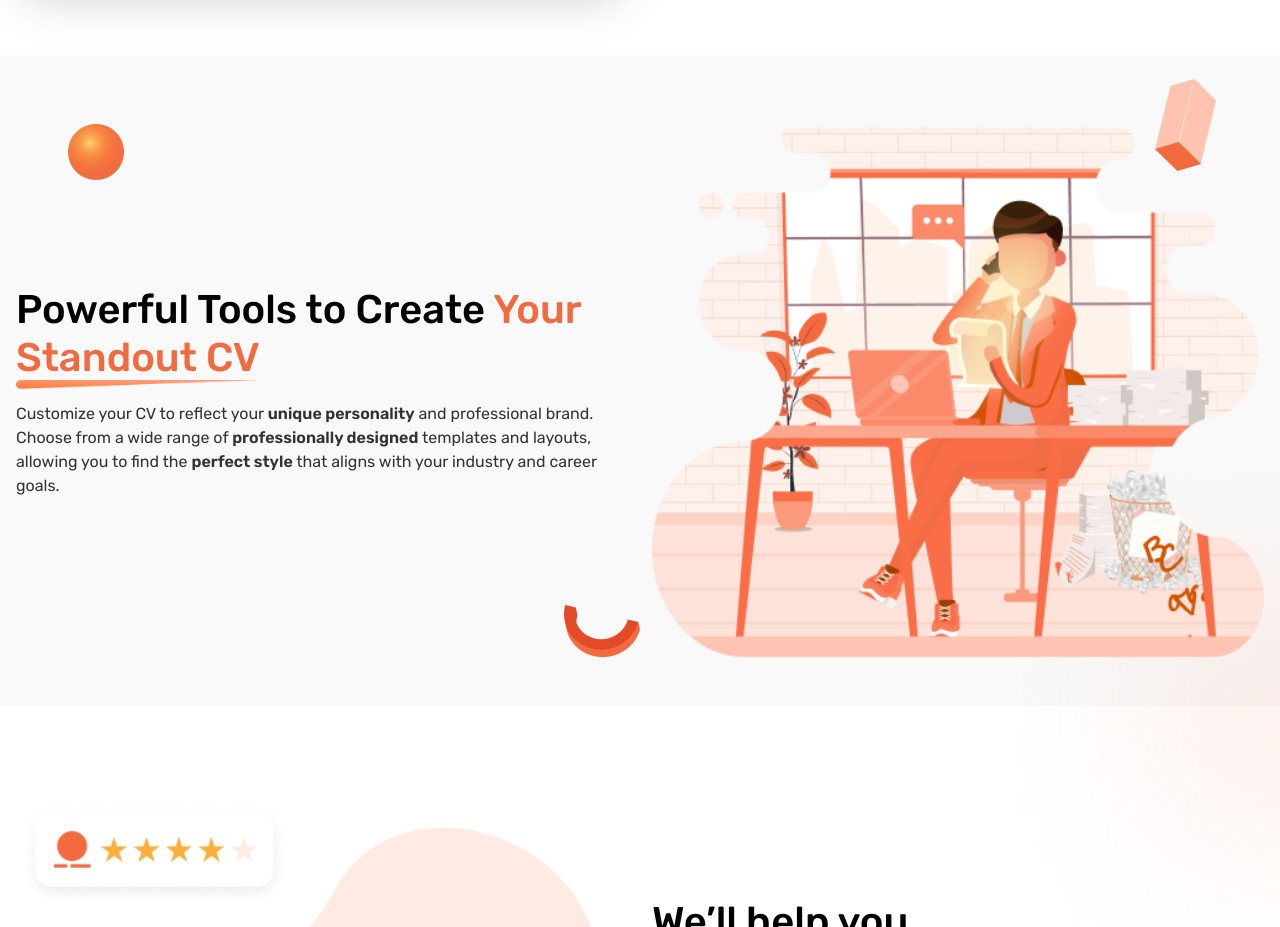
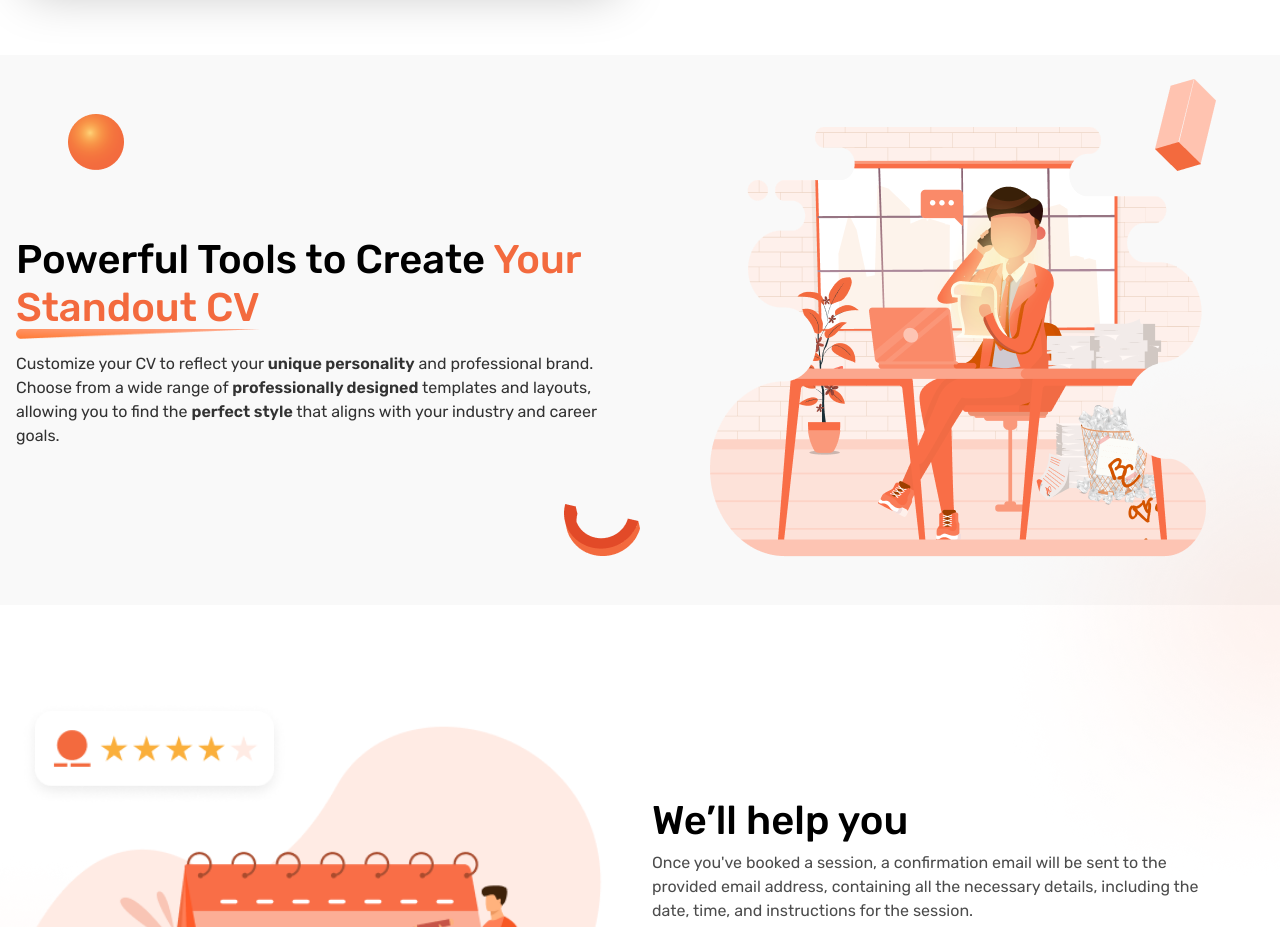
Before and after one commit to vikas-jakhar/cv-hawk, a website: page index.html in a window 1280 px wide. Shown: the part 1540-2467 px from the top of the page. Drawn offline with nearby package versions, Linux system fonts and the light colour scheme; a web font is replaced by a local one.

Commit message:
section 3 image update

```diff
--- a/index.html
+++ b/index.html
@@ -386,8 +386,8 @@
                             class="absolute hidden md:flex lg:hidden top-0 left-0-0 -z-10 w-12">
                     </div>
                     <div class="w-full px-3 md:w-1/2 mt-6" data-aos="zoom-in-up">
-                        <div class="flex">
-                            <img src="./src/assets/image/png/sec3-img.png" alt="sec3-img" class="w-full">
+                        <div class="flex justify-center items-center">
+                            <img src="./src/assets/image/png/sec3-img.png" alt="sec3-img" class="w-full lg:w-auto">
                         </div>
                     </div>
                 </div>
```
